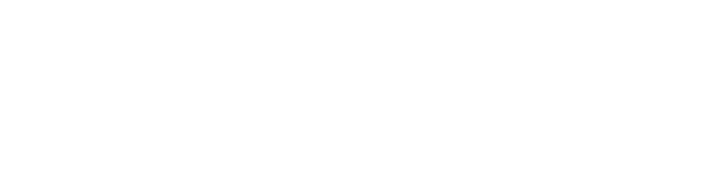
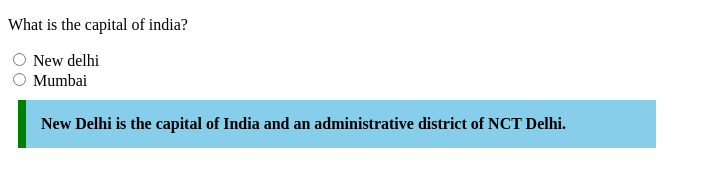
Before and after one commit to acciojob/trivia-8605763865, a website: page main.html in a window 1280 px wide. Shown: the whole page, without its empty margins (0-710 px from the left). Drawn offline with Linux system fonts and the light colour scheme.

Commit message:
created a submission

```diff
--- a/main.html
+++ b/main.html
@@ -7,6 +7,11 @@
 </head>
 
 <body>
+	<p> What is the capital of india?</p>
+	<input type="radio" name="capital"> New delhi
+	<br>
+	<input type="radio" name="capital" > Mumbai
+	<blockquote style="max-width:600px; margin:10px; padding:15px ;border-left:8px solid green; background-color: skyblue ;font-weight:bold" > New Delhi is the capital of India and an administrative district of NCT Delhi.</blockquote>
 	<!-- the entire body must be written by student -->
     <script type="text/javascript" src="./script.js">
 </script>
```
